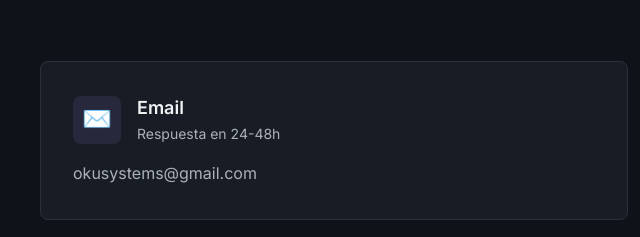
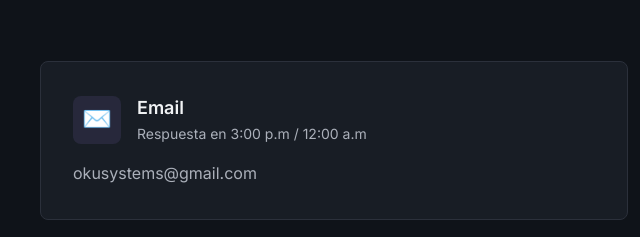
Before and after one commit to OkumaruSenpai/OkuSytems, a plain HTML site: page index.html in a window 1280 px wide. Shown: the part 2403-2640 px from the top of the page, 0-640 px from the left. Drawn offline with Linux system fonts and the light colour scheme.

Commit message:
Update index.html

```diff
--- a/index.html
+++ b/index.html
@@ -719,7 +719,7 @@
                         </div>
                         <div>
                             <h3 style="font-size: 1.125rem; font-weight: 600;">Email</h3>
-                            <p style="color: var(--text-secondary); font-size: 0.875rem;">Respuesta en 24-48h</p>
+                            <p style="color: var(--text-secondary); font-size: 0.875rem;">Respuesta en 3:00 p.m / 12:00 a.m</p>
                         </div>
                     </div>
                     <a href="mailto:okusystems@gmail.com" class="footer-link">okusystems@gmail.com</a>
```
